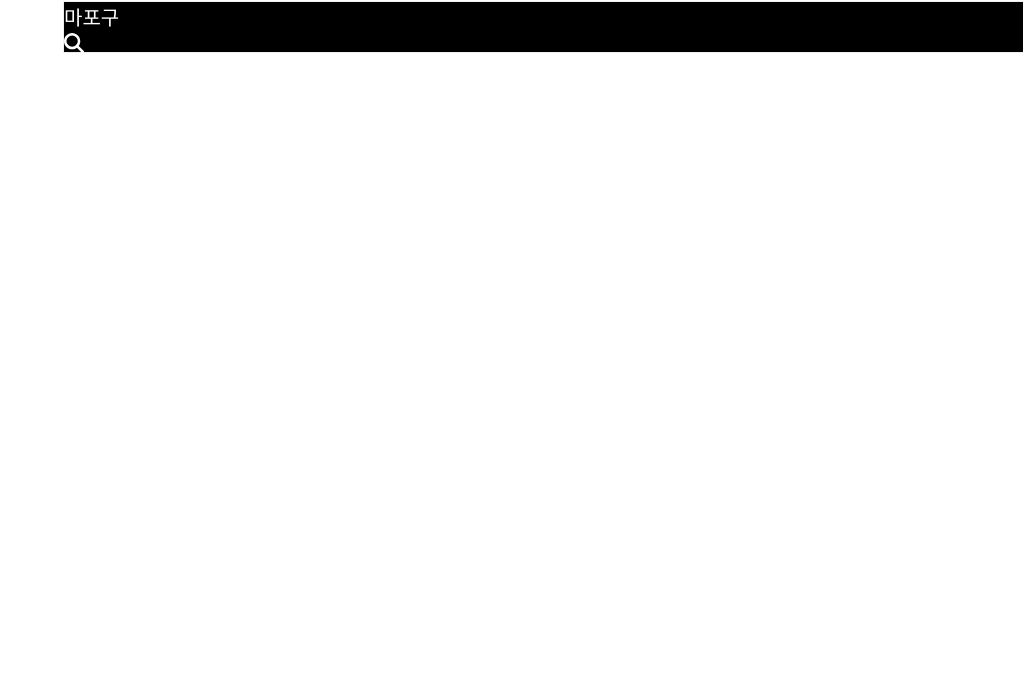
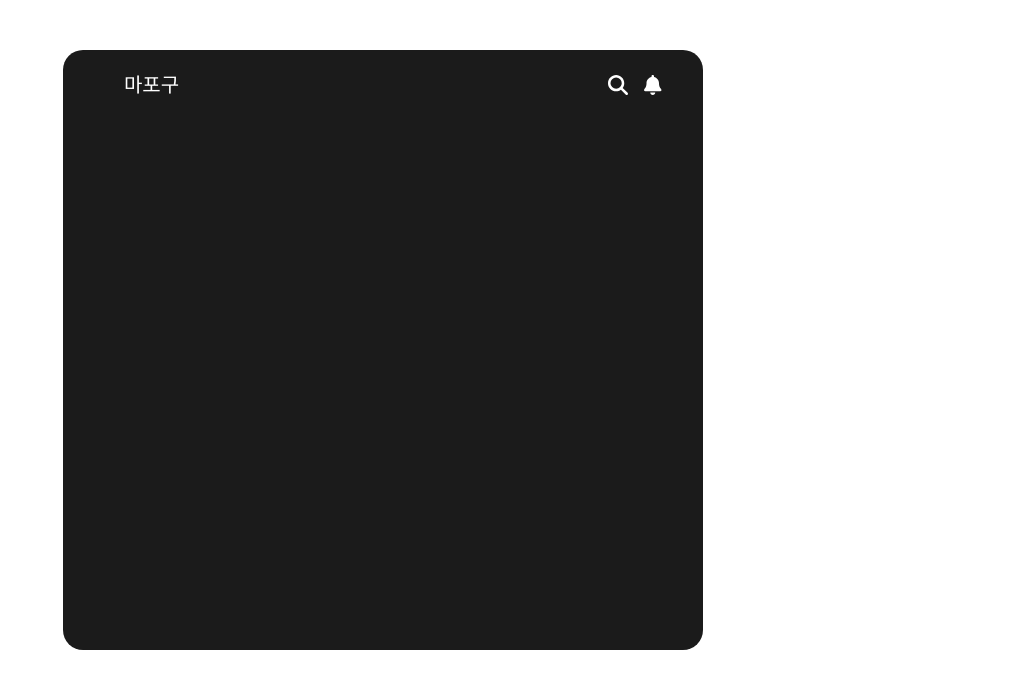
Before and after one commit to ljh37694/ReactPracticeProjects, a React (Create React App) app in the folder CarrotMarket/carrot-market/: page / in a window 1280 px wide. Shown: the top 688 px of the page, without its empty margins (257-1280 px from the left). Built offline with nearby package versions, Linux system fonts and the light colour scheme.

Commit message:
react-bootstarp 적용

```diff
--- a/CarrotMarket/carrot-market/src/index.css
+++ b/CarrotMarket/carrot-market/src/index.css
@@ -11,6 +11,7 @@ body {
     sans-serif;
   -webkit-font-smoothing: antialiased;
   -moz-osx-font-smoothing: grayscale;
+  box-sizing: border-box;
 }
 
 code {
--- a/CarrotMarket/carrot-market/src/index.js
+++ b/CarrotMarket/carrot-market/src/index.js
@@ -2,12 +2,13 @@ import React from 'react';
 import ReactDOM from 'react-dom/client';
 import './index.css';
 import reportWebVitals from './reportWebVitals';
-import HomePage from './pages/HomePage';
+import 'bootstrap/dist/css/bootstrap.min.css';
+import Main from './ui/Main';
 
 const root = ReactDOM.createRoot(document.getElementById('root'));
 root.render(
   <React.StrictMode>
-    <HomePage />
+    <Main />
   </React.StrictMode>
 );
 
--- a/CarrotMarket/carrot-market/src/pages/HomePage.jsx
+++ b/CarrotMarket/carrot-market/src/pages/HomePage.jsx
@@ -3,12 +3,11 @@ import styled from "styled-components";
 
 function HomePage(props) {
     const MainContainer = styled.div`
-        min-width: 500px;
-        width: 50%;
-        height: 800px;
+        width: 100%;
         margin: auto;
-        position: relative;
-        padding: 1px;
+        border-radius: 20px;
+        background-color: #1b1b1b;
+        border: none;
     `;
 
     return (
--- /dev/null
+++ b/CarrotMarket/carrot-market/src/ui/Main.jsx
@@ -0,0 +1,25 @@
+import HomePage from "../pages/HomePage";
+import styled from "styled-components";
+
+function Main(props) {
+    const Container = styled.div`
+        background-color: #1b1b1b;
+        border: none;
+        border-radius: 20px;
+        padding: 10px;
+        margin-top: 50px;
+        width: 50%;
+        height: 600px;
+        margin: auto;
+        margin-top: 50px;
+        min-width: 350px;
+    `;
+
+    return (
+        <Container>
+            <HomePage />
+        </Container>
+    );
+}
+
+export default Main;
--- a/CarrotMarket/carrot-market/src/ui/MainNav.jsx
+++ b/CarrotMarket/carrot-market/src/ui/MainNav.jsx
@@ -1,30 +1,36 @@
 import styled from "styled-components";
 import { FontAwesomeIcon } from "@fortawesome/react-fontawesome";
 import { faMagnifyingGlass, faBell } from "@fortawesome/free-solid-svg-icons";
-import { Row, Col } from 'react-bootstrap';
+import { Row, Col } from "react-bootstrap";
 
+function MainNav(props) {
     const Nav = styled.nav`
-    display: flex;
         position: fixed;
         border: 1px solid #eee;
         height: 50px;
-    width: 100%;
-    background-color: black;
+        width: 50%;
+        min-width: 350px;
         color: #fff;
         font-family: "Nanum Gothic";
         font-size: 20px;
         margin: auto;
+        text-align: center;
+        padding: 10px;
+        border: none;
+        border-radius: 10px 10px 0px 0px;
+        margin: auto;
     `;
 
-function MainNav(props) {
     return (
         <Nav>
-            <Row className="w-100">
-                <Col xl={8}>마포구</Col>
-                <Col>
-                    <FontAwesomeIcon icon={faMagnifyingGlass} />
-                </Col>
-                <Col>
+            <Row>
+                <Col xs={3}>마포구</Col>
+                <Col xs={6}></Col>
+                <Col xs={3}>
+                    <FontAwesomeIcon
+                        icon={faMagnifyingGlass}
+                        className="me-3"
+                    />
                     <FontAwesomeIcon icon={faBell} />
                 </Col>
             </Row>
```
Lines whose indentation alone changed are shown as unchanged.
